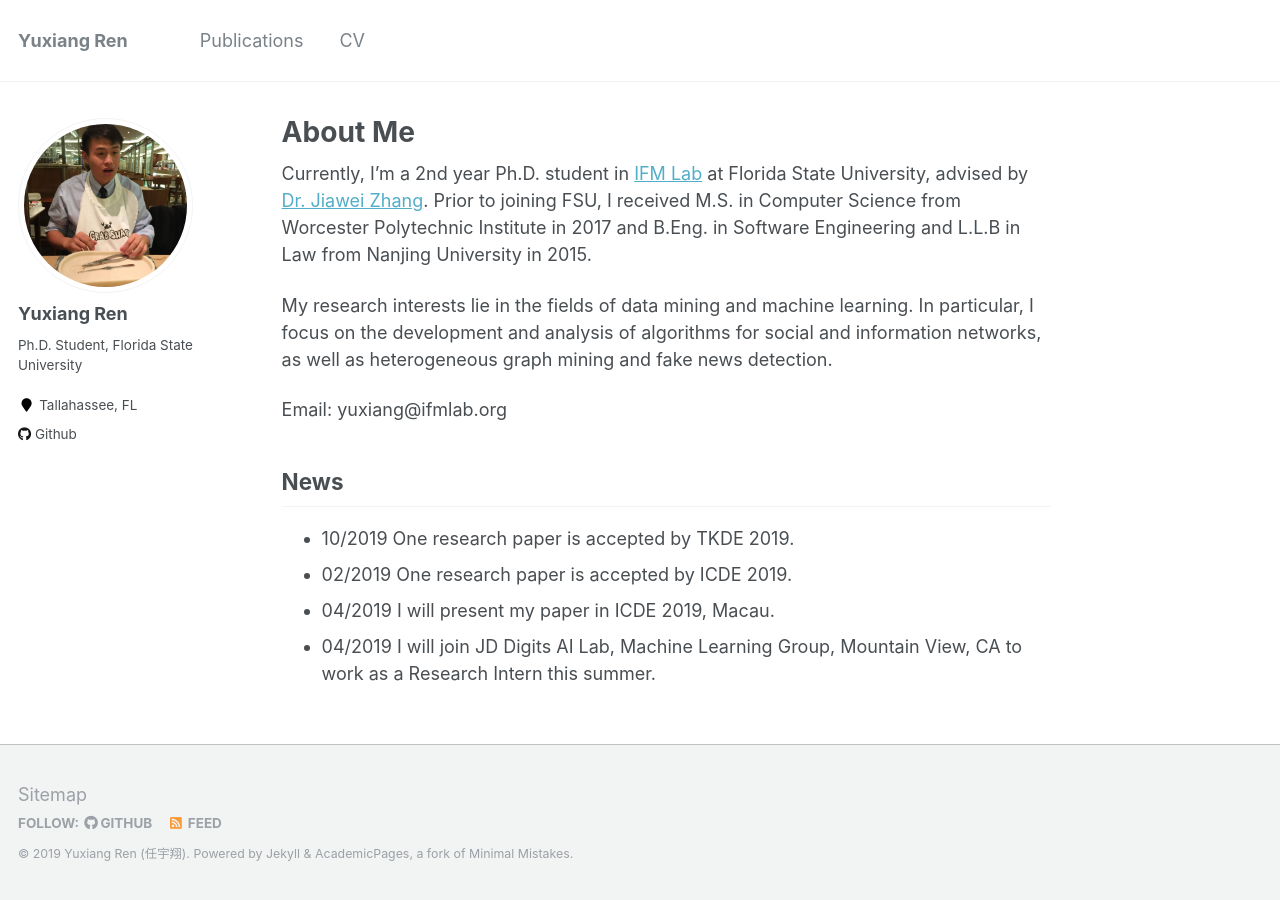
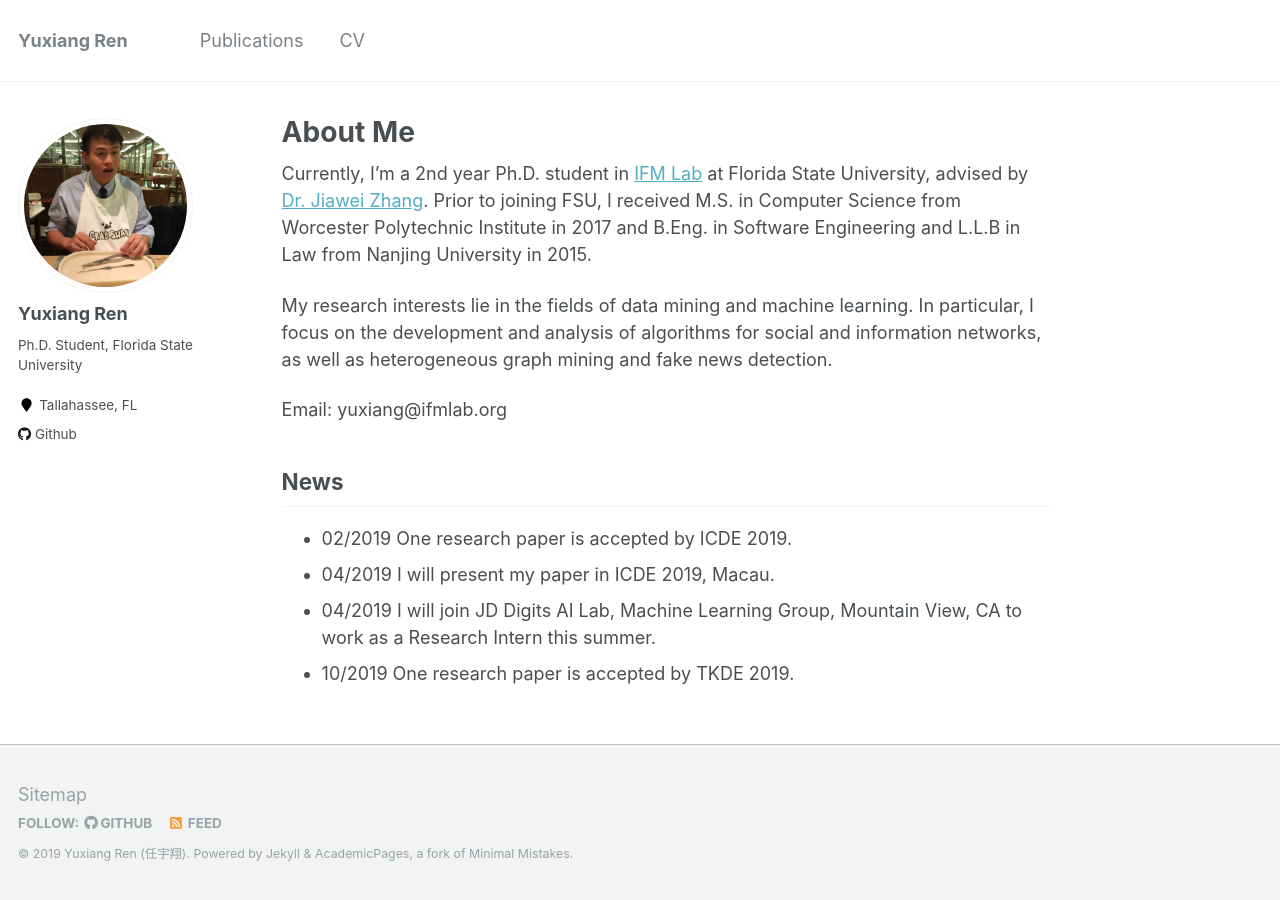
Before and after one commit to YuxiangRen/YuxiangRen.github.io, a Jekyll site: the page built from _pages/about.md, in a window 1280 px wide. Built offline with Jekyll 4.4.1, drawn with Linux system fonts in a browser that asks for light colours.

```diff
--- a/_pages/about.md
+++ b/_pages/about.md
@@ -18,7 +18,7 @@ My research interests lie in the fields of data mining and machine learning. In
 
 News
 ------
-* 10/2019 One research paper is accepted by TKDE 2019.
 * 02/2019 One research paper is accepted by ICDE 2019.
 * 04/2019 I will present my paper in ICDE 2019, Macau.
 * 04/2019 I will join JD Digits AI Lab, Machine Learning Group, Mountain View, CA to work as a Research Intern this summer.
+* 10/2019 One research paper is accepted by TKDE 2019.
```
